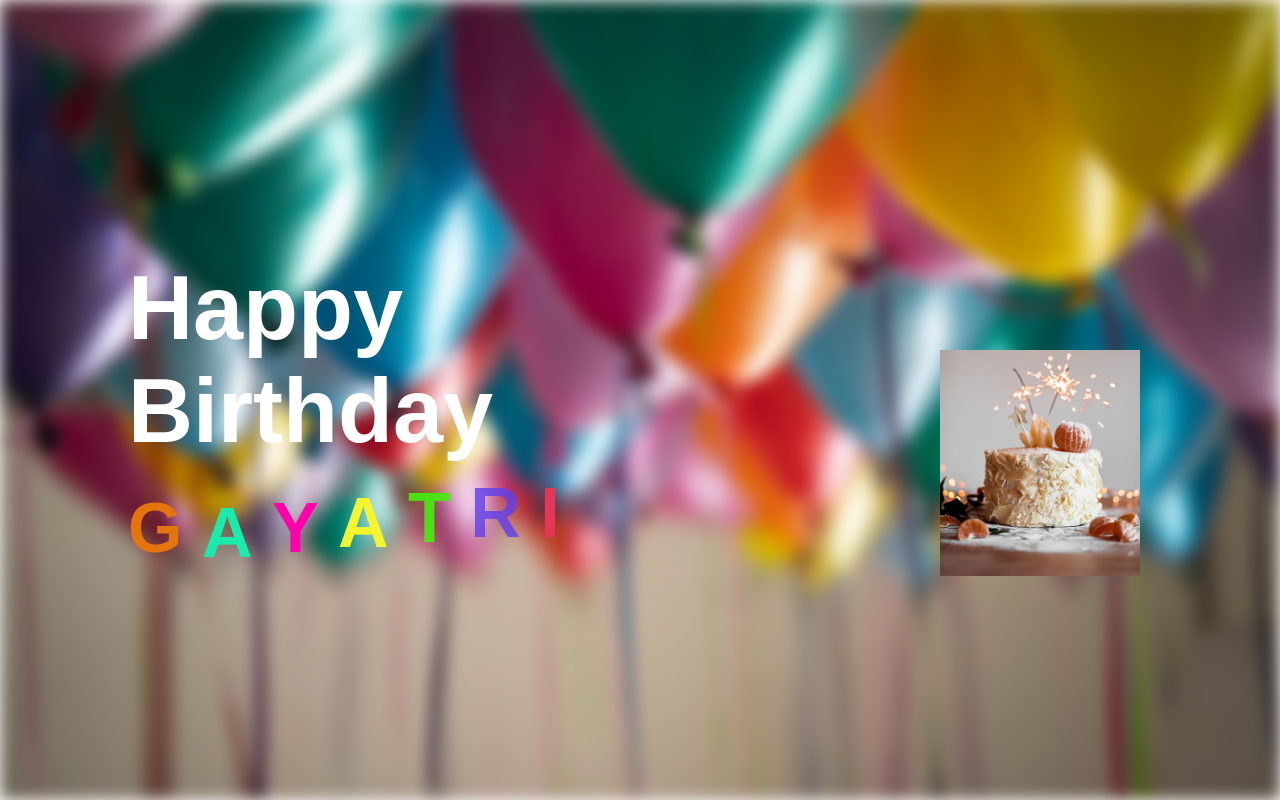
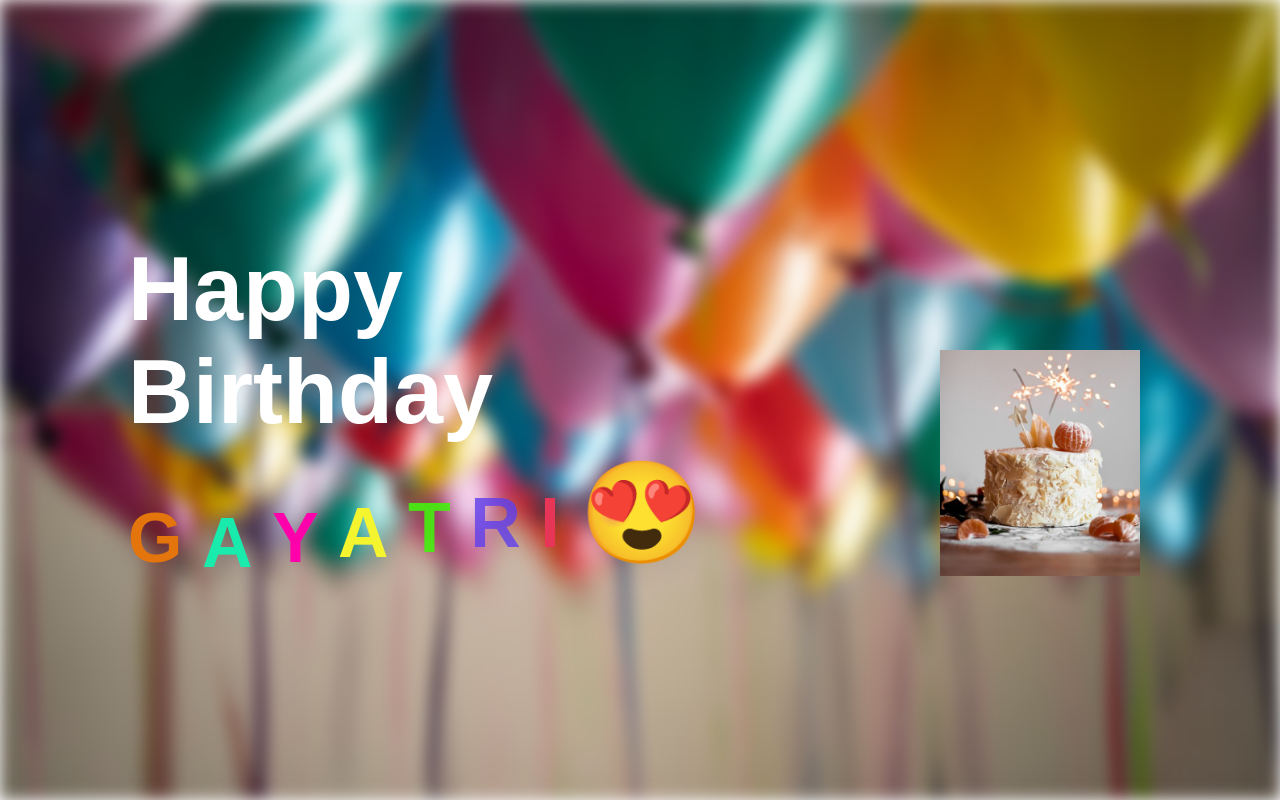
Before and after one commit to Meghana-davuluri/Birthday, a plain HTML site: page index.html in a window 1280 px wide. Drawn offline with Linux system fonts and the light colour scheme.

Commit message:
Updated index.html
Added smiley emoji to the code

```diff
--- a/index.html
+++ b/index.html
@@ -22,6 +22,7 @@
             <span style="color:rgba(66, 241, 12, 0.89)">T</span>
             <span style="color:rgba(94, 63, 235, 0.808)">R</span>
             <span style="color:rgb(230, 53, 86)">I</span>
+            <span style='font-size:100px;'>&#128525;</span>
         </div>
 
 </body>
```
